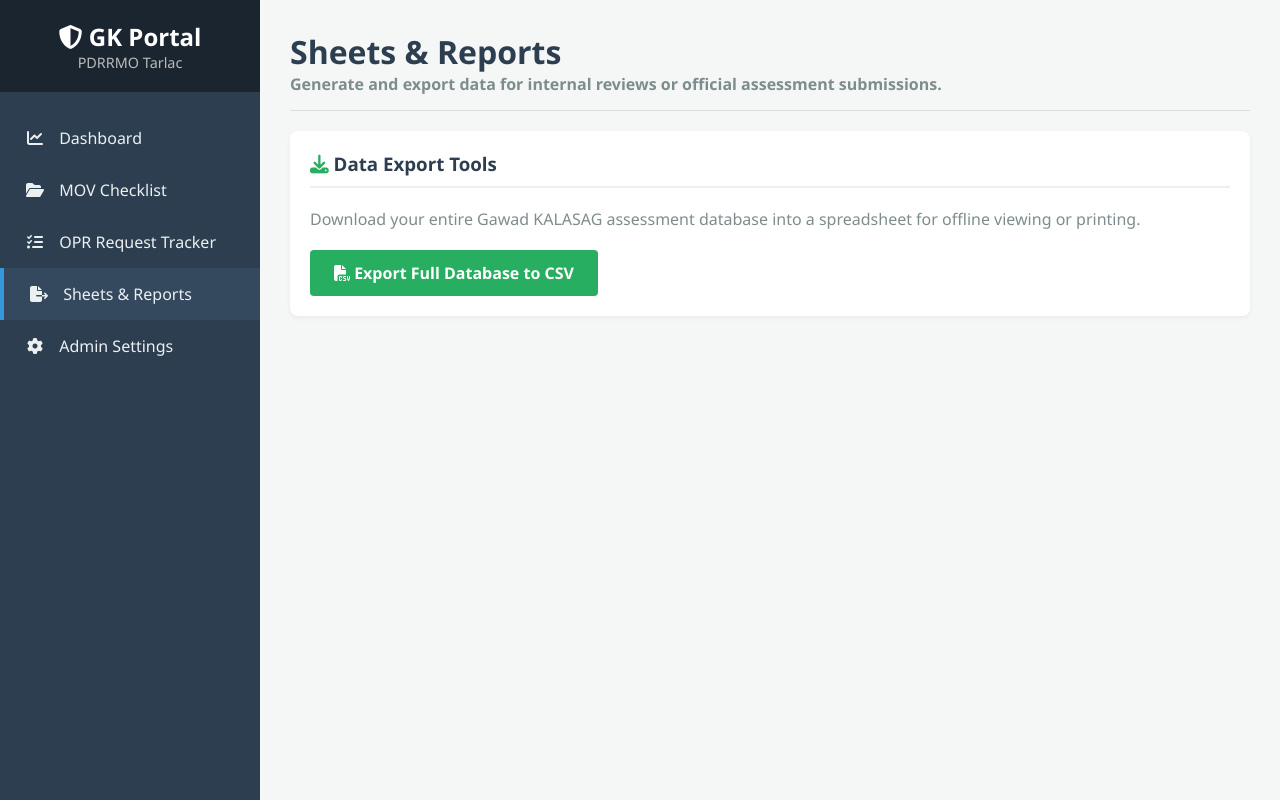
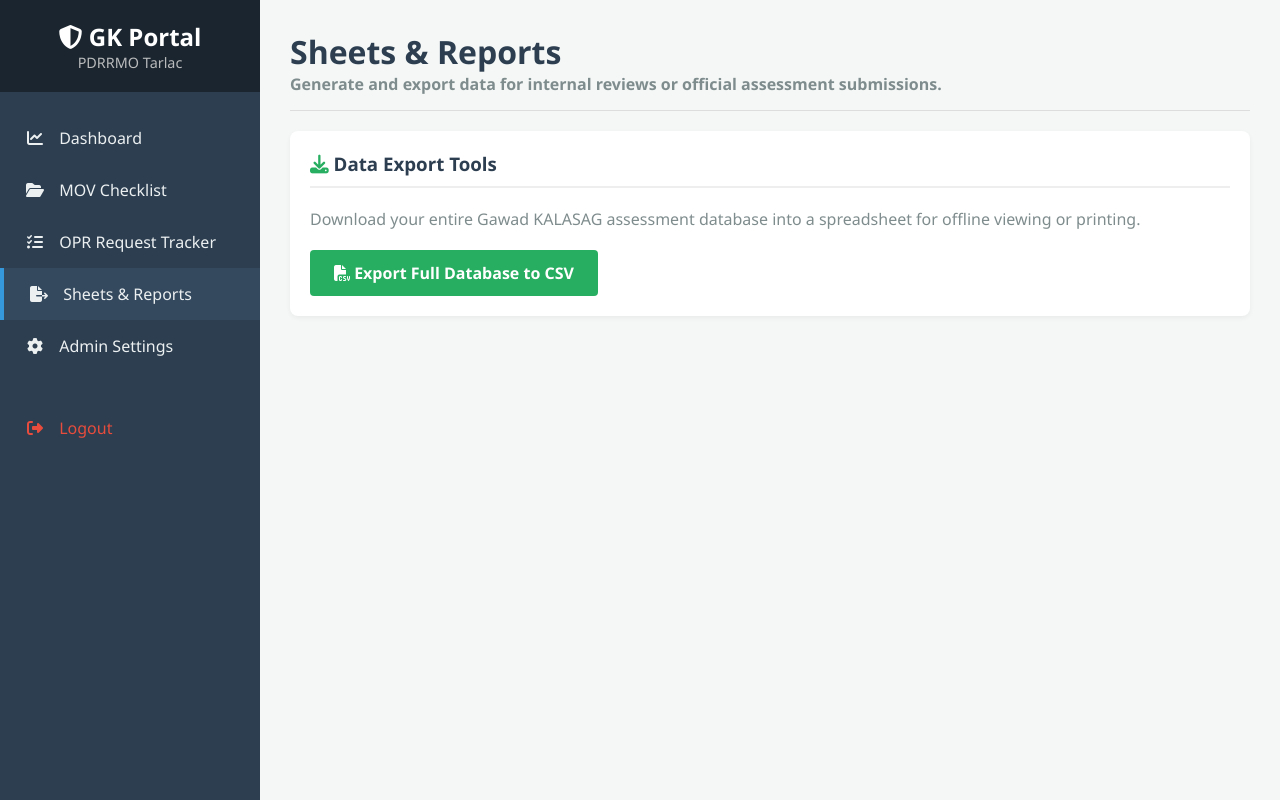
Before and after one commit to tarlacpdrrmo/gk-assessment-portal, a plain HTML site: page reports.html in a window 1280 px wide. Drawn offline with Linux system fonts and the light colour scheme; no server answers.

Commit message:
Add logout button to reports navigation

```diff
--- a/reports.html
+++ b/reports.html
@@ -21,6 +21,11 @@
             <li><a href="tracker.html"><i class="fas fa-tasks"></i> OPR Request Tracker</a></li>
             <li class="active"><a href="reports.html"><i class="fas fa-file-export"></i> Sheets & Reports</a></li>
             <li><a href="admin.html"><i class="fas fa-cog"></i> Admin Settings</a></li>
+            <li style="margin-top: 30px;">
+                <a href="#" id="logoutBtn" style="color: #e74c3c;">
+                    <i class="fas fa-sign-out-alt"></i> Logout
+                </a>
+            </li>
         </ul>
     </nav>
 
```
